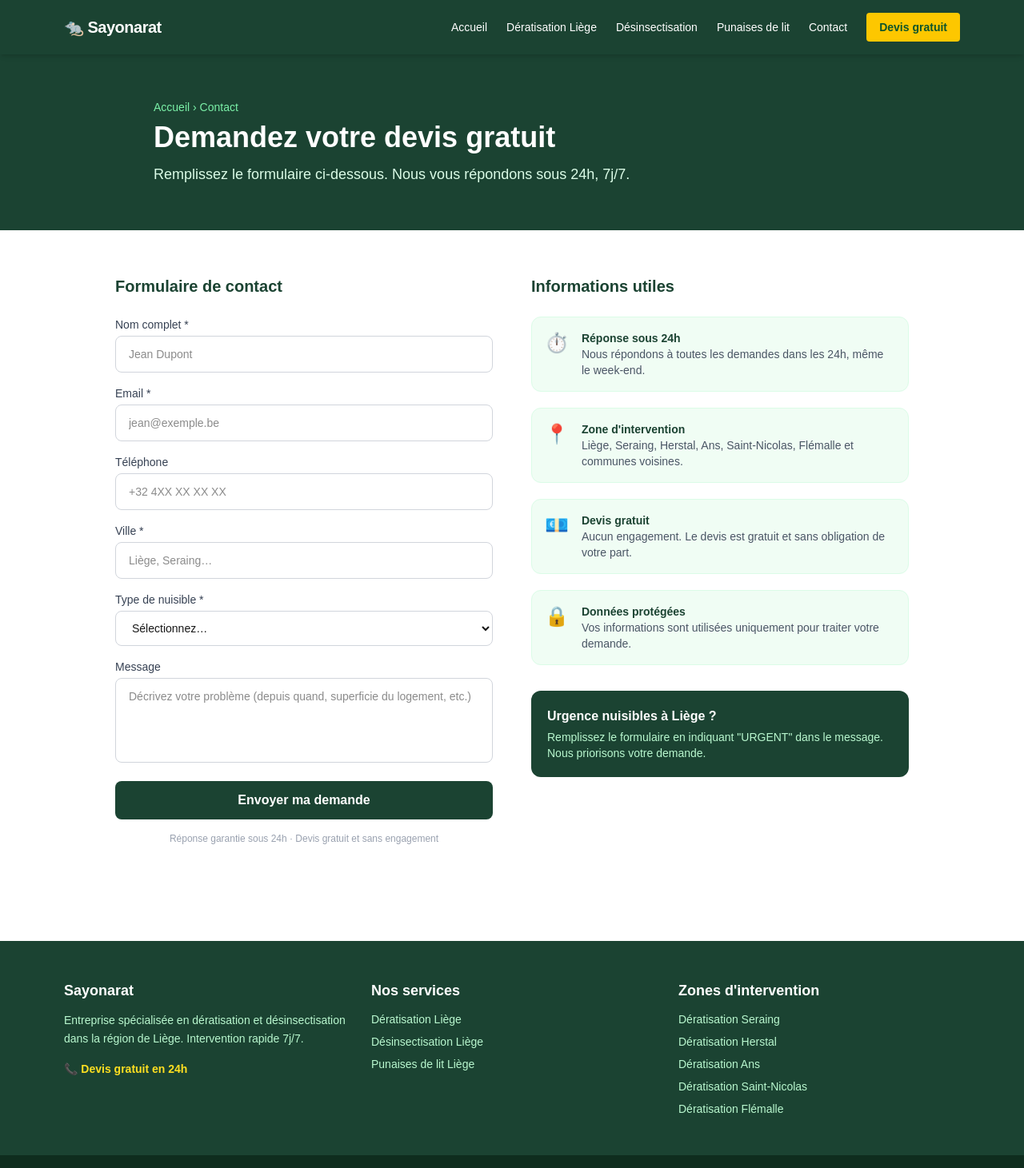
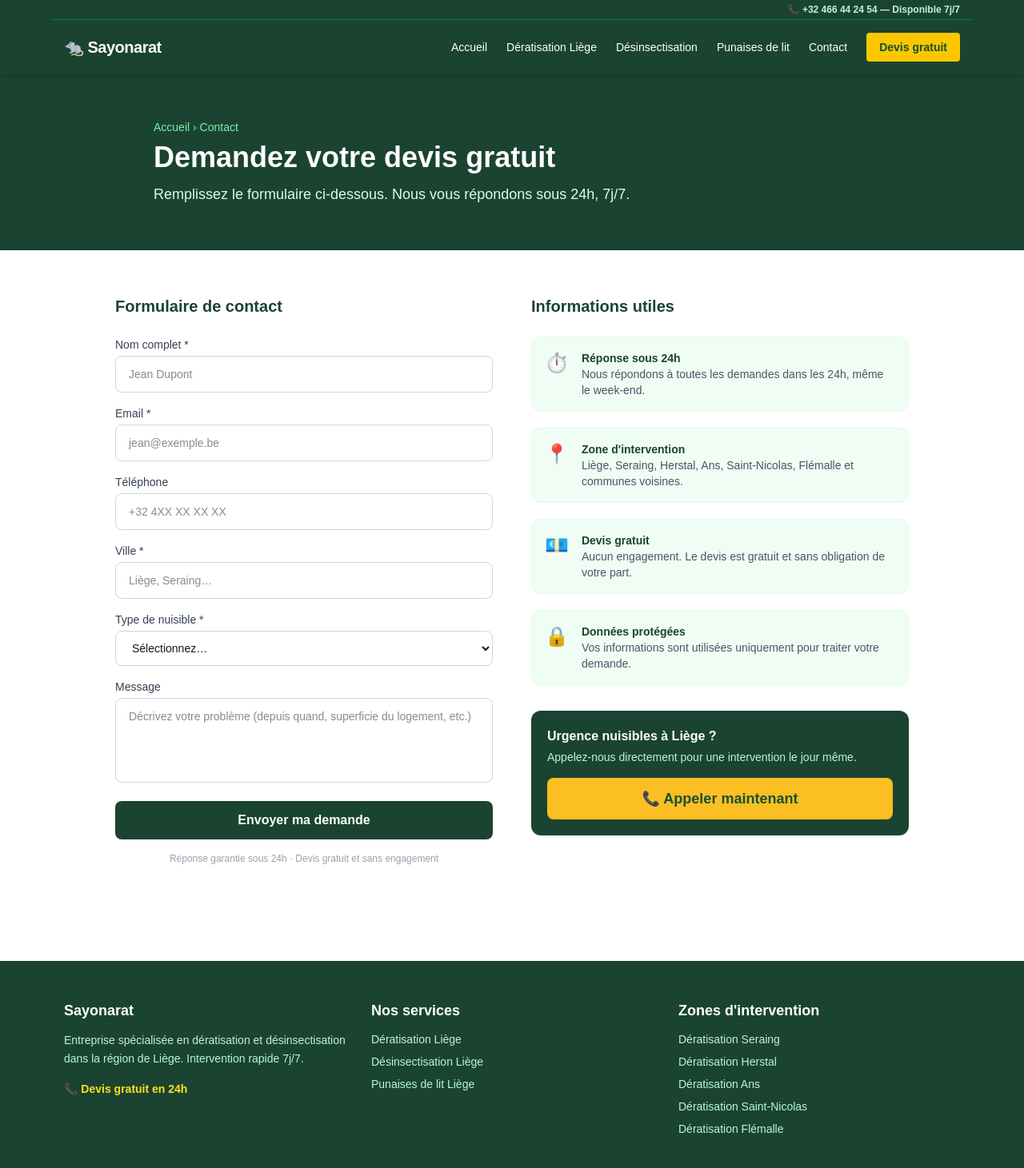
Before and after one commit to wnqgphqn5t-cmyk/sayonarat, a Next.js app: page /contact in a window 1280 px wide. Shown: the top 1461 px of the page at 80% size. Built offline with nearby package versions, Linux system fonts and the light colour scheme.

Commit message:
numéro tel + bouton appeler

```diff
--- a/app/contact/page.tsx
+++ b/app/contact/page.tsx
@@ -59,10 +59,16 @@ export default function ContactPage() {
 
           <div className="mt-8 p-5 rounded-xl text-white" style={{ backgroundColor: "#1B4332" }}>
             <p className="font-bold mb-1">Urgence nuisibles à Liège ?</p>
-            <p className="text-green-200 text-sm">
-              Remplissez le formulaire en indiquant &quot;URGENT&quot; dans le message.
-              Nous priorisons votre demande.
+            <p className="text-green-200 text-sm mb-4">
+              Appelez-nous directement pour une intervention le jour même.
             </p>
+            <a
+              href="tel:+32466442454"
+              style={{ backgroundColor: "#FBBF24", color: "#14532d" }}
+              className="block text-center font-bold py-3 rounded-lg hover:opacity-90 transition-opacity text-lg"
+            >
+              📞 Appeler maintenant
+            </a>
           </div>
         </div>
       </section>
--- /dev/null
+++ b/app/robots.ts
@@ -0,0 +1,8 @@
+import type { MetadataRoute } from "next";
+
+export default function robots(): MetadataRoute.Robots {
+  return {
+    rules: { userAgent: "*", allow: "/" },
+    sitemap: "https://sayonarat.be/sitemap.xml",
+  };
+}
--- /dev/null
+++ b/app/sitemap.ts
@@ -0,0 +1,18 @@
+import type { MetadataRoute } from "next";
+
+const BASE_URL = "https://sayonarat.be";
+
+export default function sitemap(): MetadataRoute.Sitemap {
+  return [
+    { url: BASE_URL, lastModified: new Date(), changeFrequency: "weekly", priority: 1 },
+    { url: `${BASE_URL}/deratisation-liege`, lastModified: new Date(), changeFrequency: "weekly", priority: 0.9 },
+    { url: `${BASE_URL}/desinsectisation-liege`, lastModified: new Date(), changeFrequency: "weekly", priority: 0.9 },
+    { url: `${BASE_URL}/punaises-de-lit-liege`, lastModified: new Date(), changeFrequency: "weekly", priority: 0.9 },
+    { url: `${BASE_URL}/deratisation-seraing`, lastModified: new Date(), changeFrequency: "weekly", priority: 0.8 },
+    { url: `${BASE_URL}/deratisation-herstal`, lastModified: new Date(), changeFrequency: "weekly", priority: 0.8 },
+    { url: `${BASE_URL}/deratisation-ans`, lastModified: new Date(), changeFrequency: "weekly", priority: 0.8 },
+    { url: `${BASE_URL}/deratisation-saint-nicolas`, lastModified: new Date(), changeFrequency: "weekly", priority: 0.8 },
+    { url: `${BASE_URL}/deratisation-flemalle`, lastModified: new Date(), changeFrequency: "weekly", priority: 0.8 },
+    { url: `${BASE_URL}/contact`, lastModified: new Date(), changeFrequency: "monthly", priority: 0.7 },
+  ];
+}
--- a/components/Header.tsx
+++ b/components/Header.tsx
@@ -15,6 +15,11 @@ export default function Header() {
 
   return (
     <header style={{ backgroundColor: "#1B4332" }} className="text-white sticky top-0 z-50 shadow-md">
+      <div className="max-w-6xl mx-auto px-4 py-1 text-right text-xs text-green-200 border-b border-green-700">
+        <a href="tel:+32466442454" className="hover:text-yellow-300 transition-colors font-semibold">
+          📞 +32 466 44 24 54 — Disponible 7j/7
+        </a>
+      </div>
       <div className="max-w-6xl mx-auto px-4 py-4 flex items-center justify-between">
         <Link href="/" className="text-xl font-bold tracking-tight">
           🐀 Sayonarat
```
